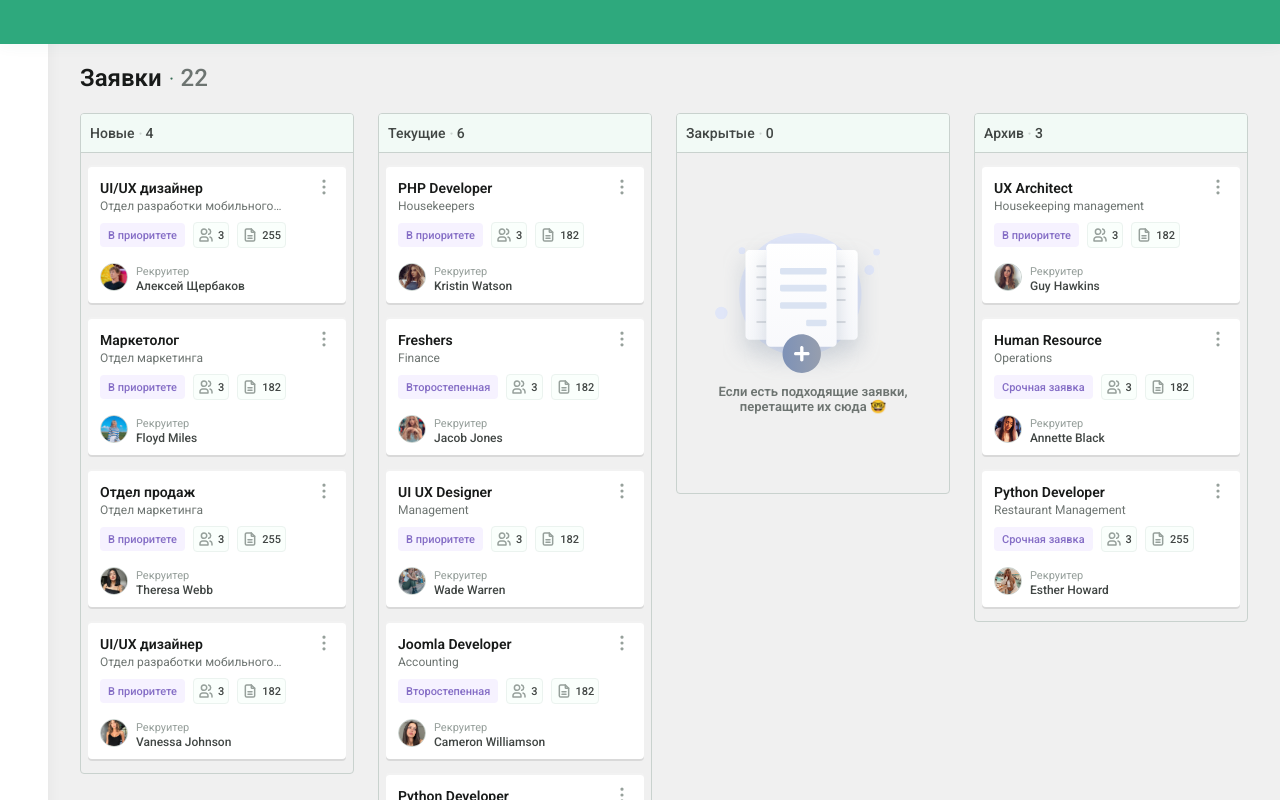
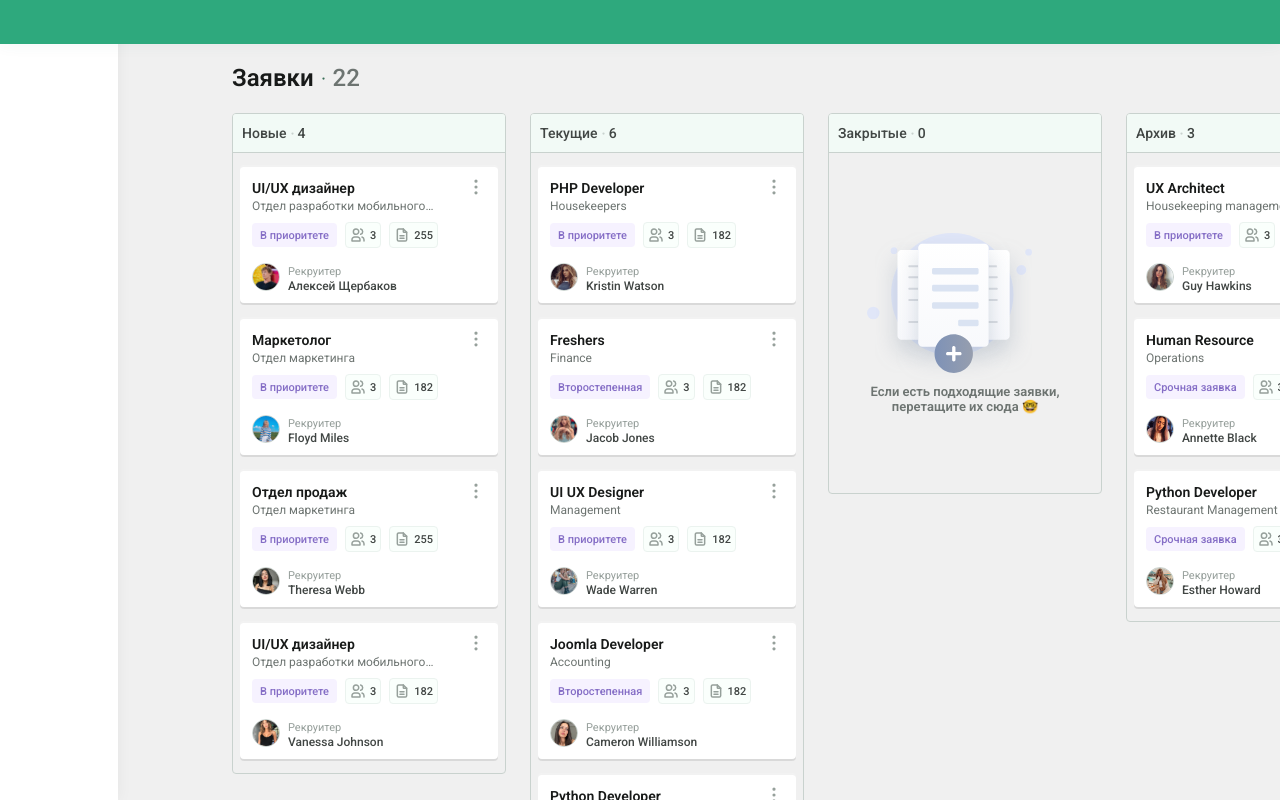
Before and after one commit to Bahriddin-Boboyev/task-todo, a React (Vite) app: page / in a window 1280 px wide. Shown: the top 800 px of the page. Built offline with nearby package versions, Linux system fonts and the light colour scheme; the HTML template or start-up script is replaced by a standard one.

Commit message:
update and fix

```diff
--- a/src/components/Main/main.scss
+++ b/src/components/Main/main.scss
@@ -1,4 +1,7 @@
 .hero {
+  position: relative;
+  z-index: -2;
+  margin-left: calc(200px);
   &__heading {
     &-box {
       display: flex;
--- a/src/components/Sidebar/sidebar.scss
+++ b/src/components/Sidebar/sidebar.scss
@@ -1,6 +1,12 @@
 .sidebar {
+  position: fixed;
   width: 200px;
   min-height: 100vh;
   background-color: #fff;
   box-shadow: -1px 0px 16px 0px rgba(0, 0, 0, 0.06);
+  flex-shrink: 0;
+  top: 0;
+  left: 50%;
+  z-index: -1;
+  transform: translateX(calc(50% - 822px));
 }
--- a/src/index.scss
+++ b/src/index.scss
@@ -44,12 +44,19 @@ a {
   max-width: 1440px;
   width: 100%;
   margin: 0 auto;
+  overflow-x: scroll;
+}
+
+.container::-webkit-scrollbar {
+  display: none;
+  -ms-overflow-style: none;
+  scrollbar-width: none;
 }
 
 .content {
   display: flex;
+  position: relative;
 }
-
 .main-content {
   flex-grow: 1;
   padding: 0 32px;
```
